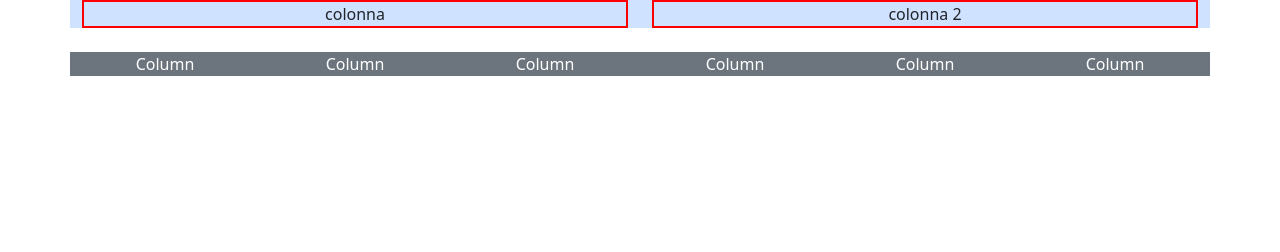
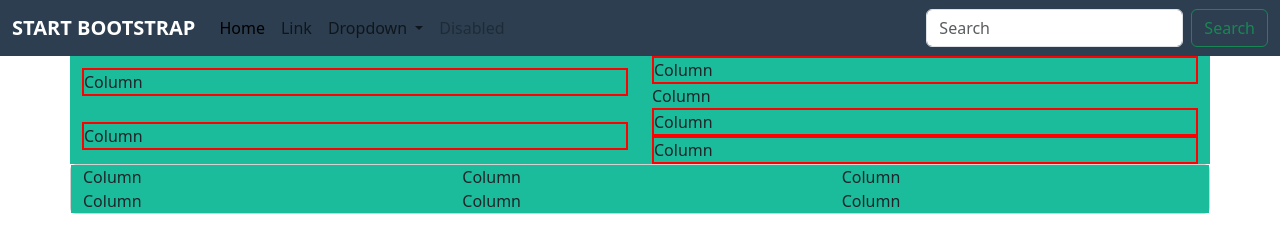
Before and after one commit to zeghena/html-css-bootstrap-freelancer, a plain HTML site: page index.html in a window 1280 px wide. Drawn offline with nearby package versions, Linux system fonts and the light colour scheme.

Commit message:
new-Repo

```diff
--- a/index.html
+++ b/index.html
@@ -5,16 +5,59 @@
     <meta charset="UTF-8">
     <meta name="viewport" content="width=device-width, initial-scale=1.0">
     <title>bootstrap</title>
-    <link rel="stylesheet" href="style.css">
     <link href="https://cdn.jsdelivr.net/npm/bootstrap@5.3.2/dist/css/bootstrap.min.css" rel="stylesheet"
         integrity="sha384-T3c6CoIi6uLrA9TneNEoa7RxnatzjcDSCmG1MXxSR1GAsXEV/Dwwykc2MPK8M2HN" crossorigin="anonymous">
+    <link rel="stylesheet" href="style.css">
+
 </head>
 
 <body>
 
+    <nav class="navbar navbar-expand-lg my-bg">
+        <div class="container-fluid">
+            <a class="navbar-brand" href="#">Start Bootstrap</a>
+            <button class="navbar-toggler" type="button" data-bs-toggle="collapse"
+                data-bs-target="#navbarSupportedContent" aria-controls="navbarSupportedContent" aria-expanded="false"
+                aria-label="Toggle navigation">
+                <span class="navbar-toggler-icon"></span>
+            </button>
+            <div class="collapse navbar-collapse" id="navbarSupportedContent">
+                <ul class="navbar-nav me-auto mb-2 mb-lg-0">
+                    <li class="nav-item">
+                        <a class="nav-link active" aria-current="page" href="#">Home</a>
+                    </li>
+                    <li class="nav-item">
+                        <a class="nav-link" href="#">Link</a>
+                    </li>
+                    <li class="nav-item dropdown">
+                        <a class="nav-link dropdown-toggle" href="#" role="button" data-bs-toggle="dropdown"
+                            aria-expanded="false">
+                            Dropdown
+                        </a>
+                        <ul class="dropdown-menu">
+                            <li><a class="dropdown-item" href="#">Action</a></li>
+                            <li><a class="dropdown-item" href="#">Another action</a></li>
+                            <li>
+                                <hr class="dropdown-divider">
+                            </li>
+                            <li><a class="dropdown-item" href="#">Something else here</a></li>
+                        </ul>
+                    </li>
+                    <li class="nav-item">
+                        <a class="nav-link disabled" aria-disabled="true">Disabled</a>
+                    </li>
+                </ul>
+                <form class="d-flex" role="search">
+                    <input class="form-control me-2" type="search" placeholder="Search" aria-label="Search">
+                    <button class="btn btn-outline-success" type="submit">Search</button>
+                </form>
+            </div>
+        </div>
+    </nav>
+
     <!-- ###### header  #####  -->
 
-    <div class="container text-center bg-primary-subtle">
+    <!-- <div class="container text-center bg-primary-subtle">
         <div class="row">
             <div class="col">
                 <div class="bordered">colonna
@@ -31,22 +74,91 @@
 
             </div>
         </div>
-    </div>
+    </div> -->
 
     <!-- ******* prova header *****  -->
 
-    <div class="container text-center --bs-success-rgb text-white">
+    <!-- <div class="container text-center bg-danger text-white">
 
         <div class="row">
             <div class="col-sm">START BOOTSTRAP</div>
             <div class="col-sm">col-sm</div>
             <div class="col-sm">col-sm</div>
         </div>
-    </div>
+    </div> -->
 
     <!-- ####### second section #######  -->
+    <!--
+    <div class="container text-center bg-secondary text-white">
+        <div class="row cards">
+            <h1>START BOOTSTRAP</h1>
+            <div>
+                <div class="riga"></div>
 
-    <div class="container text-center bg-secondary text-white">
+                <div class="riga"></div>
+
+            </div>
+            <div class="col-12">
+                Column
+            </div>
+            <div class="col-12">
+                Column
+            </div>
+            <div class="col-12">
+                Column
+            </div>
+            <div class="col-12">
+                Column
+            </div>
+            <div class="col-12">
+                Column
+            </div>
+            <div class="col-12">
+                Column
+            </div>
+        </div>
+    </div> -->
+
+    <!-- ######  navbar ######  -->
+
+
+    <div class="container">
+        <div class="row g-4">
+            <div class="col">
+                <div class="bordered">Column</div>
+            </div>
+            <div class="col">
+                <div class="col">
+                    <div class="bordered">Column</div>
+
+                </div>
+                <div class="col">
+                    <div class="col">
+                        <div>Column</div>
+                    </div>
+                </div>
+            </div>
+
+        </div>
+        <div class="row">
+            <div class="col">
+                <div class="bordered">Column</div>
+            </div>
+            <div class="col">
+                <div class="col">
+                    <div class="bordered">Column</div>
+
+                </div>
+                <div class="col">
+                    <div class="col">
+                        <div class="bordered">Column</div>
+                    </div>
+                </div>
+            </div>
+
+        </div>
+    </div>
+    <div class="container card">
         <div class="row">
             <div class="col">
                 Column
@@ -57,6 +169,8 @@
             <div class="col">
                 Column
             </div>
+        </div>
+        <div class="row">
             <div class="col">
                 Column
             </div>
--- a/style.css
+++ b/style.css
@@ -10,8 +10,16 @@
 .row {
   display: flex;
   align-items: center;
+  background-color: rgb(26, 188, 156);
 }
-
-
-@media {
-  (min-width: 768px) and (max-width: 1199.98px) }
+.my-bg {
+  background-color: rgb(44, 62, 80);
+}
+.navbar-brand {
+  text-transform: uppercase;
+  font-weight: bold;
+  color: white;
+}
+.container .card {
+  background-color: rgb(177, 91, 91);
+}
```
